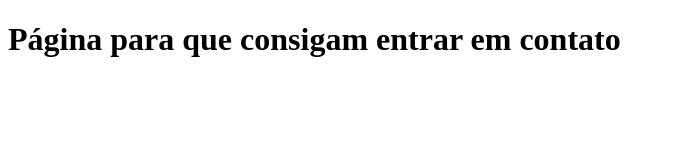
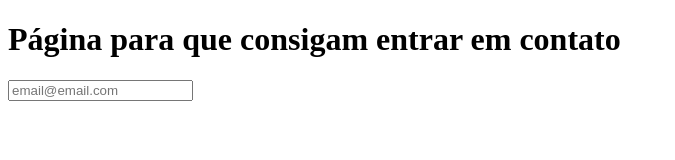
Before and after one commit to Jader-Moura-Lattarulo/subindo-docs-github, a plain HTML site: page contato.html in a window 1280 px wide. Shown: the whole page, without its empty margins (0-675 px from the left). Drawn offline with Linux system fonts and the light colour scheme.

Commit message:
Adicionando campo de email na pagina de contato

```diff
--- a/contato.html
+++ b/contato.html
@@ -7,5 +7,6 @@
 </head>
 <body>
     <h1>Página para que consigam entrar em contato</h1>
+    <input type="email" placeholder="email@email.com">
 </body>
 </html>
```
